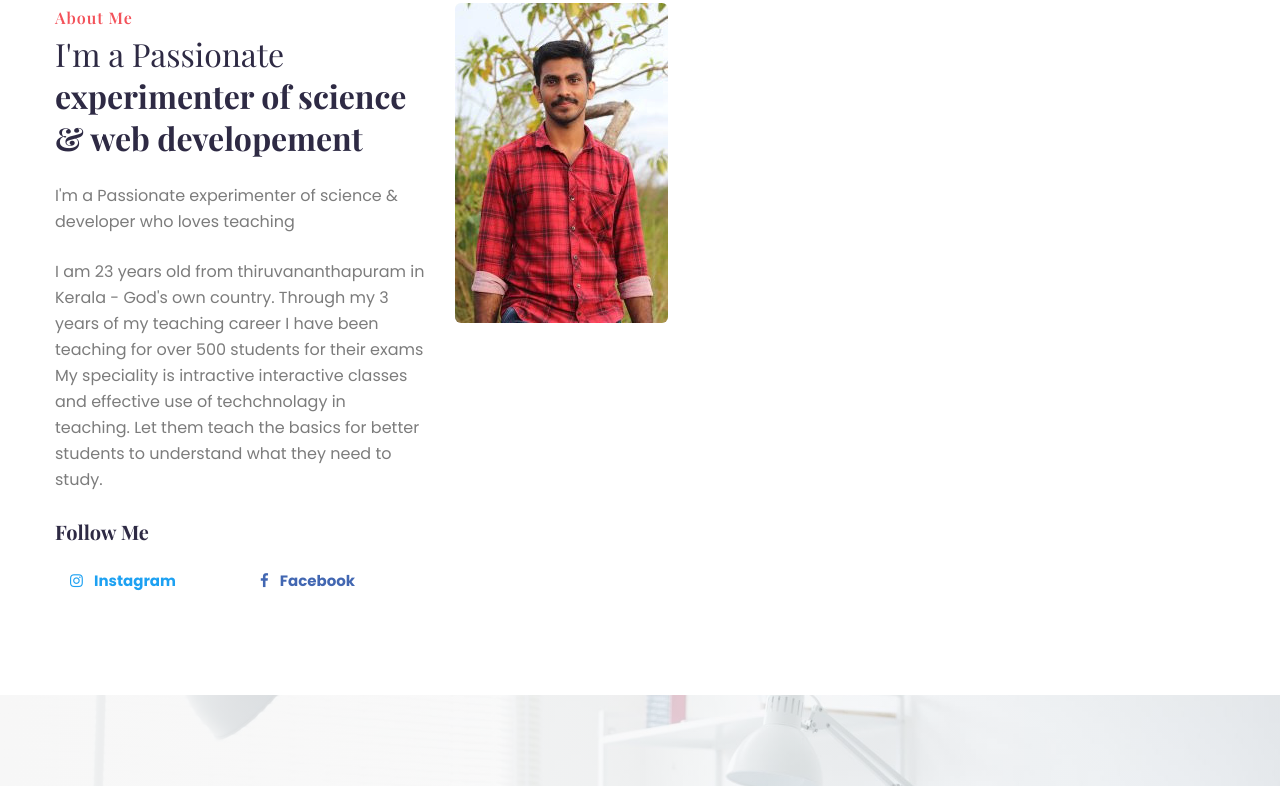
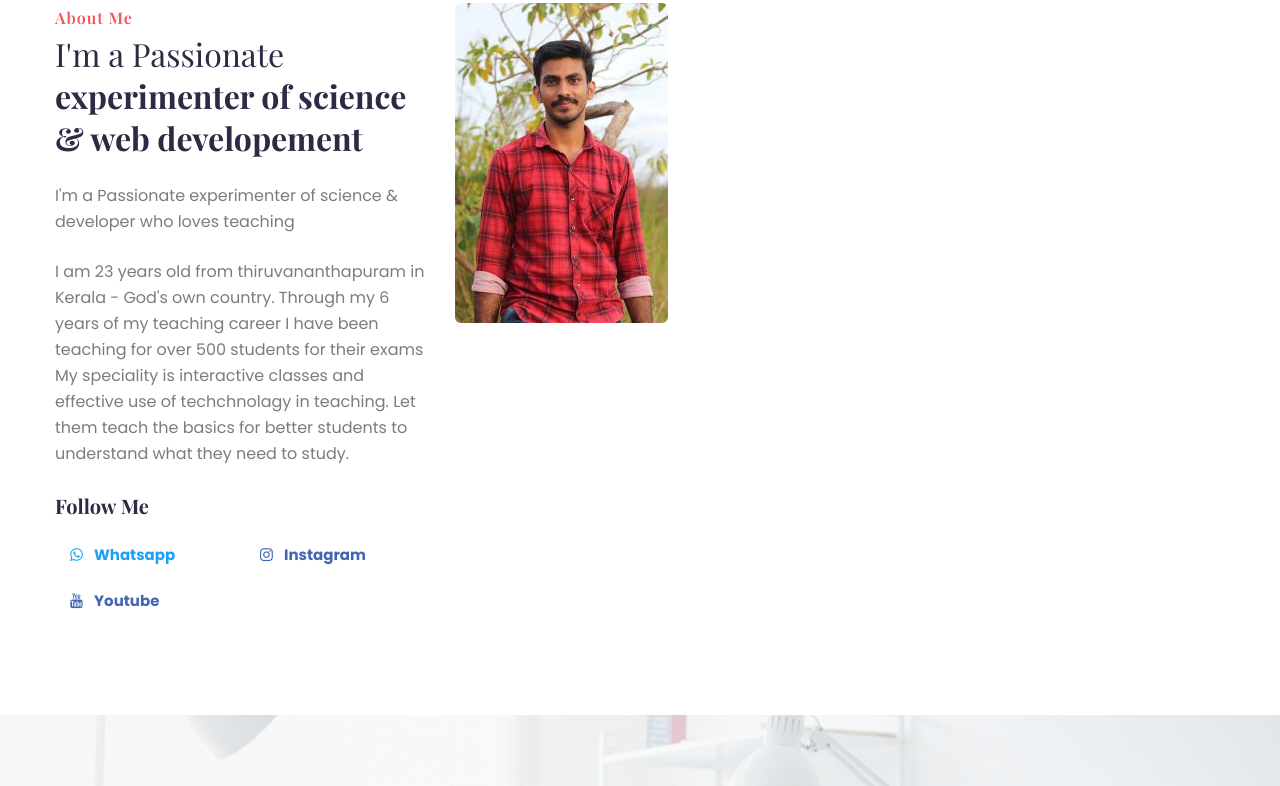
Before and after one commit to Amalmp1/amalmp.online, a plain HTML site: page about.html in a window 1280 px wide. Shown: the part 391-1177 px from the top of the page. Drawn offline with nearby package versions, Linux system fonts and the light colour scheme; a web font is replaced by a local one.

Commit message:
Update about.html

```diff
--- a/about.html
+++ b/about.html
@@ -106,19 +106,23 @@ Author URL: http://w3layouts.com
             <p class="">I'm a Passionate experimenter of science & developer who loves  teaching</h3>
               <p class="mt-4">I am 23 years old  from thiruvananthapuram in Kerala - God's own country.
 
-                Through my 3 years of my teaching  career I have been teaching for over 500 students for their exams My
-                speciality is intractive interactive classes  and effective use of techchnolagy in teaching. Let them teach the basics for better students to understand what they need to study.</p>
+                Through my 6 years of my teaching  career I have been teaching for over 500 students for their exams My
+                speciality is interactive classes  and effective use of techchnolagy in teaching. Let them teach the basics for better students to understand what they need to study.</p>
             <div class="about-pic-info mt-4">
               <h4> Follow Me</h4>
 
               <div class="social-column-3 social-column-2 mt-3">
-                <a href="#" target="_blank" class="twitter">
+                <a href="https://wa.me/8943938099" target="_blank" class="twitter">
+                  <span class="fa fa-whatsapp mr-2"></span>
+                  <span class="social-text">Whatsapp</span>
+                </a>
+                <a href=" http://www.instagram.com/storyteller_malayali" target="_blank" class="facebook">
                   <span class="fa fa-instagram mr-2"></span>
                   <span class="social-text">Instagram</span>
                 </a>
-                <a href=" #" target="_blank" class="facebook">
-                  <span class="fa fa-facebook mr-2"></span>
-                  <span class="social-text">Facebook</span>
+                <a href="https://www.youtube.com/channel/UCtBaDQr2ZfPU5Gk41yTOFyg" target="_blank" class="facebook">
+                  <span class="fa fa-youtube mr-2"></span>
+                  <span class="social-text">Youtube</span>
                 </a>
               </div>
             </div>
```
